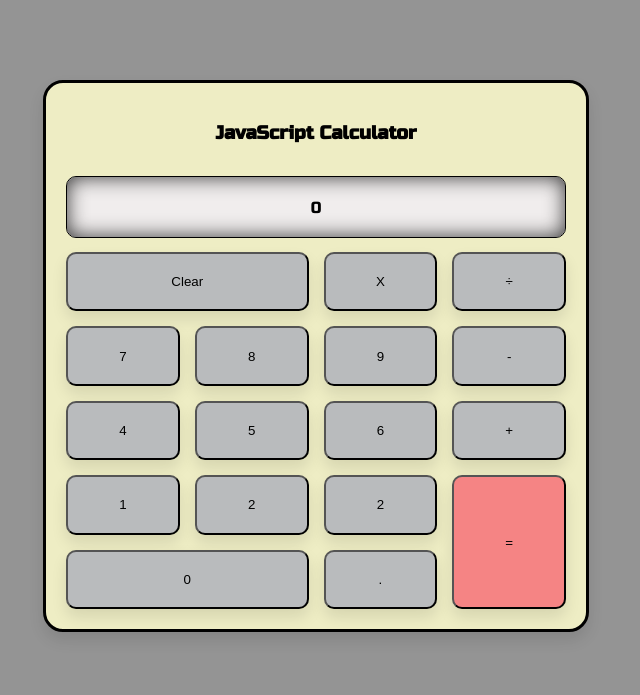
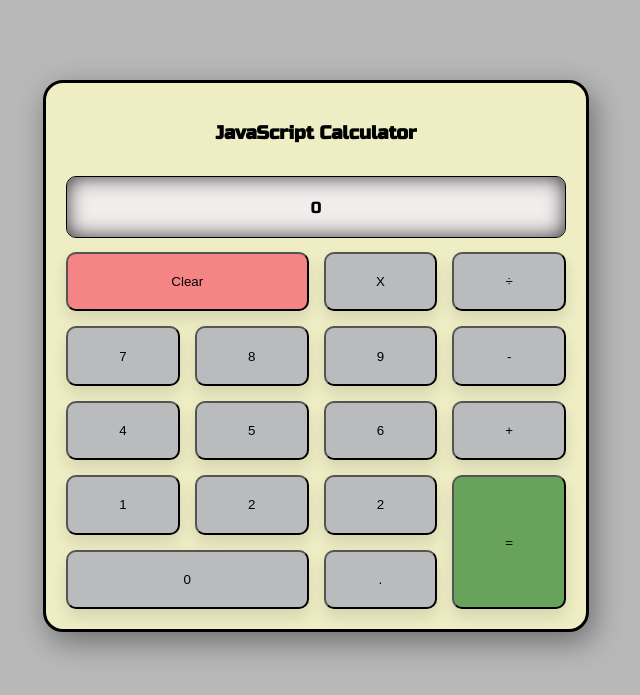
Before and after one commit to Rubick-dev/jscalc, a PHP site: page / in a window 1280 px wide. Shown: the top 695 px of the page, without its empty margins (324-964 px from the left). Run offline with PHP 8.4, Linux system fonts and the light colour scheme.

Commit message:
presentation complete prior to calc functionality logic p2

```diff
--- a/styles.css
+++ b/styles.css
@@ -1,12 +1,12 @@
 body {
-  background: rgb(148, 148, 148);
+  background: rgb(184, 184, 184);
 }
 
 /* CSS GRID */
 .wrapper {
   background: rgb(238, 237, 196);
   border: 3px solid rgb(0, 0, 0);
-  box-shadow: 0px 8px 15px rgba(0, 0, 0, 0.1);
+  box-shadow: 5px 10px 30px rgba(0, 0, 0, 0.4);
   border-radius: 20px;
   font-family: 'Russo One', sans-serif;
   height: 100%;
@@ -143,9 +143,9 @@ body {
 
 
 #equals-button {
+  background: rgb(103, 163, 91);
+}
+
+#clear-button {
   background: rgb(245, 132, 132);
 }
-
-#display {
-
-}
```
